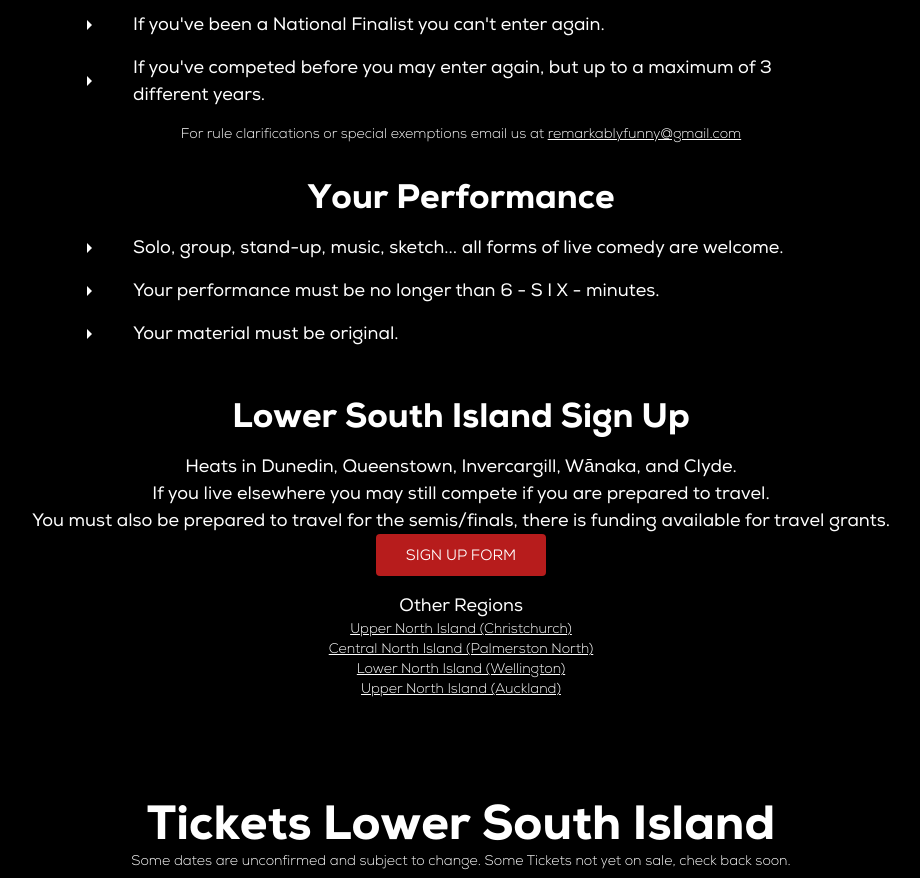
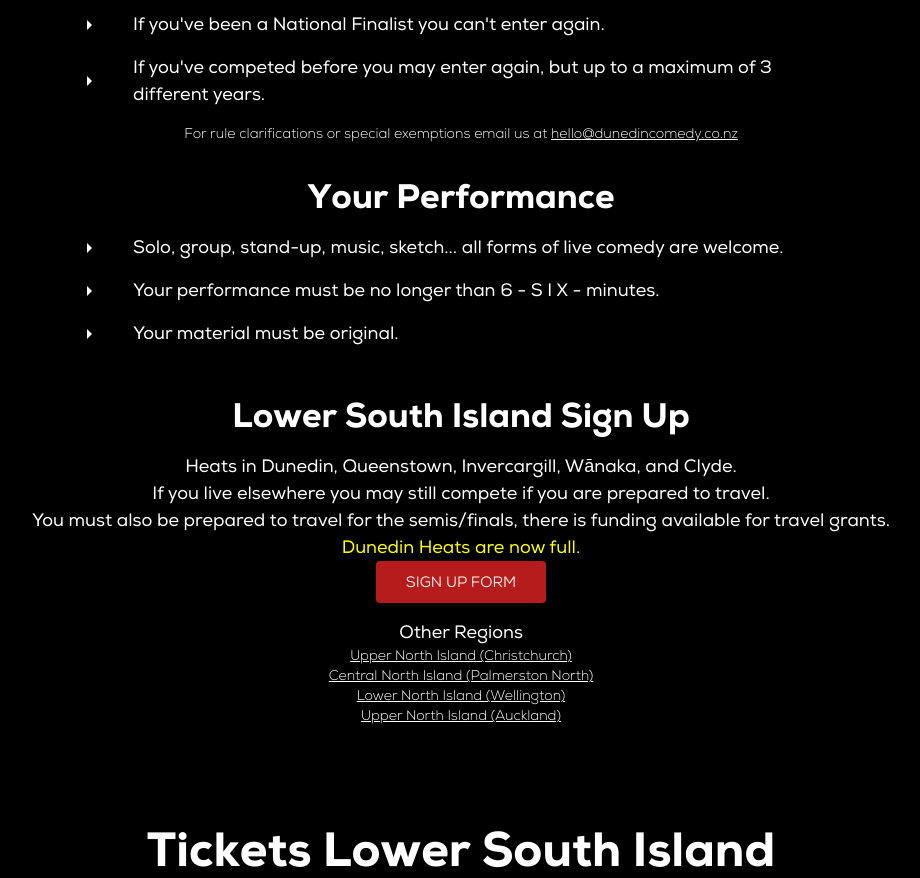
Before and after one commit to rcrimp/raw-comedy-website, a React (Create React App) app: page / in a window 1280 px wide. Shown: the part 2780-3658 px from the top of the page, without its empty margins (179-1099 px from the left). Built offline with nearby package versions, Linux system fonts and the light colour scheme.

Commit message:
dunedin heats full

```diff
--- a/src/components/SignupForms.tsx
+++ b/src/components/SignupForms.tsx
@@ -102,7 +102,7 @@ const SignupForms = () => {
 						{/* {generateListItem("You must be a first timer or amateur. That is, you can not have earned more than $500 from performing live comedy, as of 1 January 2021.")} */}
           </List>
 					<Typography className={classes.text} variant="body2">
-						For rule clarifications or special exemptions email us at <a className={classes.link} href="mailto:remarkablyfunny@gmail.com">remarkablyfunny@gmail.com</a>
+						For rule clarifications or special exemptions email us at <a className={classes.link} href="mailto:hello@dunedincomedy.co.nz">hello@dunedincomedy.co.nz</a>
 					</Typography>
 				</div>
 
@@ -123,6 +123,7 @@ const SignupForms = () => {
 						<Typography className={classes.text} variant="body1">Heats in Dunedin, Queenstown, Invercargill, Wānaka, and Clyde.</Typography>
 						<Typography className={classes.text} variant="body1">If you live elsewhere you may still compete if you are prepared to travel.</Typography>
 						<Typography className={classes.text} variant="body1">You must also be prepared to travel for the semis/finals, there is funding available for travel grants.</Typography>
+						<Typography className={classes.text} style={{color: "yellow"}} variant="body1">Dunedin Heats are now full.</Typography>
 						<div className={classes.buttonContainer}>
 							<Button className={classes.button} href="https://timmuller.typeform.com/to/pKgqvp" color="primary" size="large" variant="contained" >Sign Up Form</Button>
 						</div>
```
